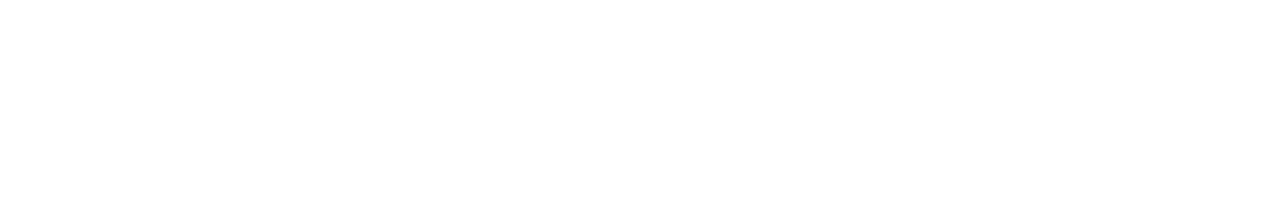
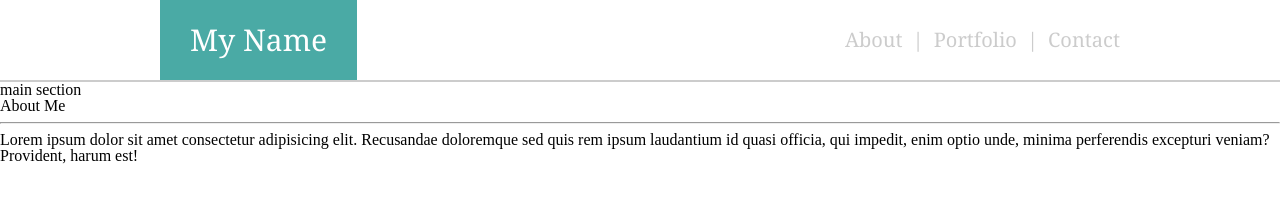
Before and after one commit to ats89/rb-00-portfolio, a plain HTML site: page index.html in a window 1280 px wide. Drawn offline with Linux system fonts and the light colour scheme.

Commit message:
nav html + css

```diff
--- a/assets/css/reset.css
+++ b/assets/css/reset.css
@@ -0,0 +1,48 @@
+/* http://meyerweb.com/eric/tools/css/reset/
+   v2.0 | 20110126
+   License: none (public domain)
+*/
+
+html, body, div, span, applet, object, iframe,
+h1, h2, h3, h4, h5, h6, p, blockquote, pre,
+a, abbr, acronym, address, big, cite, code,
+del, dfn, em, img, ins, kbd, q, s, samp,
+small, strike, strong, sub, sup, tt, var,
+b, u, i, center,
+dl, dt, dd, ol, ul, li,
+fieldset, form, label, legend,
+table, caption, tbody, tfoot, thead, tr, th, td,
+article, aside, canvas, details, embed,
+figure, figcaption, footer, header, hgroup,
+menu, nav, output, ruby, section, summary,
+time, mark, audio, video {
+	margin: 0;
+	padding: 0;
+	border: 0;
+	font-size: 100%;
+	font: inherit;
+	vertical-align: baseline;
+}
+/* HTML5 display-role reset for older browsers */
+article, aside, details, figcaption, figure,
+footer, header, hgroup, menu, nav, section {
+	display: block;
+}
+body {
+	line-height: 1;
+}
+ol, ul {
+	list-style: none;
+}
+blockquote, q {
+	quotes: none;
+}
+blockquote:before, blockquote:after,
+q:before, q:after {
+	content: '';
+	content: none;
+}
+table {
+	border-collapse: collapse;
+	border-spacing: 0;
+}
--- a/assets/css/styles.css
+++ b/assets/css/styles.css
@@ -1,48 +1,50 @@
-/* http://meyerweb.com/eric/tools/css/reset/
-   v2.0 | 20110126
-   License: none (public domain)
-*/
+nav {
+	height: 80px;
+	background-color: #fff;
+	border-bottom: 2px solid #ccc;
+}
 
-html, body, div, span, applet, object, iframe,
-h1, h2, h3, h4, h5, h6, p, blockquote, pre,
-a, abbr, acronym, address, big, cite, code,
-del, dfn, em, img, ins, kbd, q, s, samp,
-small, strike, strong, sub, sup, tt, var,
-b, u, i, center,
-dl, dt, dd, ol, ul, li,
-fieldset, form, label, legend,
-table, caption, tbody, tfoot, thead, tr, th, td,
-article, aside, canvas, details, embed,
-figure, figcaption, footer, header, hgroup,
-menu, nav, output, ruby, section, summary,
-time, mark, audio, video {
-	margin: 0;
-	padding: 0;
-	border: 0;
-	font-size: 100%;
-	font: inherit;
-	vertical-align: baseline;
+.nav-container {
+	width: 960px;
+	margin: 0 auto;
+	position: relative;
 }
-/* HTML5 display-role reset for older browsers */
-article, aside, details, figcaption, figure,
-footer, header, hgroup, menu, nav, section {
-	display: block;
+
+.nav-left {
+	position: absolute;
+	height: 80px;
+	box-sizing: border-box;
+	padding: 30px;
+	font-size: 30px;
+	font-family: 'Georgia', Times, Times New Roman, serif;
+	background-color: #4aaaa5;
+	color: #fff;
 }
-body {
-	line-height: 1;
+
+.nav-right {
+	position: absolute;
+	right: 0;
+	height: 80px;
+	font-size: 20px;
+	font-family: 'Georgia', Times, Times New Roman, serif;
+	color: #ccc;
 }
-ol, ul {
-	list-style: none;
+
+.nav-right span {
+	margin: 0 10px;
 }
-blockquote, q {
-	quotes: none;
+
+.nav-right a {
+	color: #ccc;
+	text-decoration: none;
 }
-blockquote:before, blockquote:after,
-q:before, q:after {
-	content: '';
-	content: none;
+
+.nav-right a:hover {
+	color: #4aaaa5;
 }
-table {
-	border-collapse: collapse;
-	border-spacing: 0;
+
+.center {
+	display: flex;
+  justify-content: center;
+	align-items: center;
 }
--- a/index.html
+++ b/index.html
@@ -0,0 +1,35 @@
+<!DOCTYPE html>
+<html lang="en">
+<head>
+  <meta charset="UTF-8">
+  <meta name="viewport" content="width=device-width, initial-scale=1.0">
+  <meta http-equiv="X-UA-Compatible" content="ie=edge">
+  <title>Your Name</title>
+  <link rel="stylesheet" type="text/css" href="assets/css/reset.css">
+  <link rel="stylesheet" type="text/css" href="assets/css/styles.css">
+</head>
+<body>
+  <nav>
+    <div class="nav-container">
+      <div class="nav-left center">My Name</div>
+      <div class="nav-right center">
+        <a href="#">About</a>
+        <span>|</span>
+        <a href="#">Portfolio</a>
+        <span>|</span>
+        <a href="#">Contact</a>
+      </div>
+    </div>
+  </nav>
+  <section>
+    main section
+    <header>
+      <h1>About Me</h1>
+    </header>
+    <hr>
+    <section>
+      Lorem ipsum dolor sit amet consectetur adipisicing elit. Recusandae doloremque sed quis rem ipsum laudantium id quasi officia, qui impedit, enim optio unde, minima perferendis excepturi veniam? Provident, harum est!
+    </section>
+  </section>
+</body>
+</html>
```
Also changed, not shown: 1 other file.
